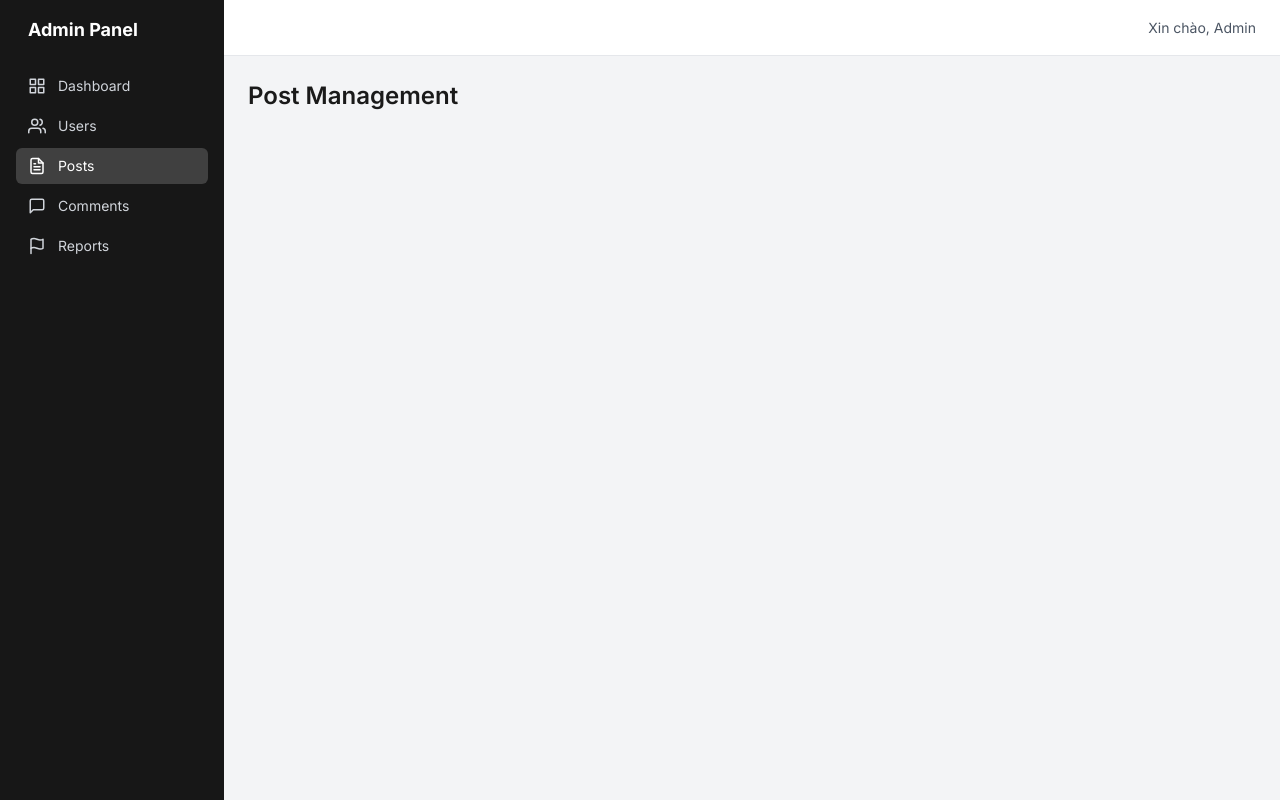
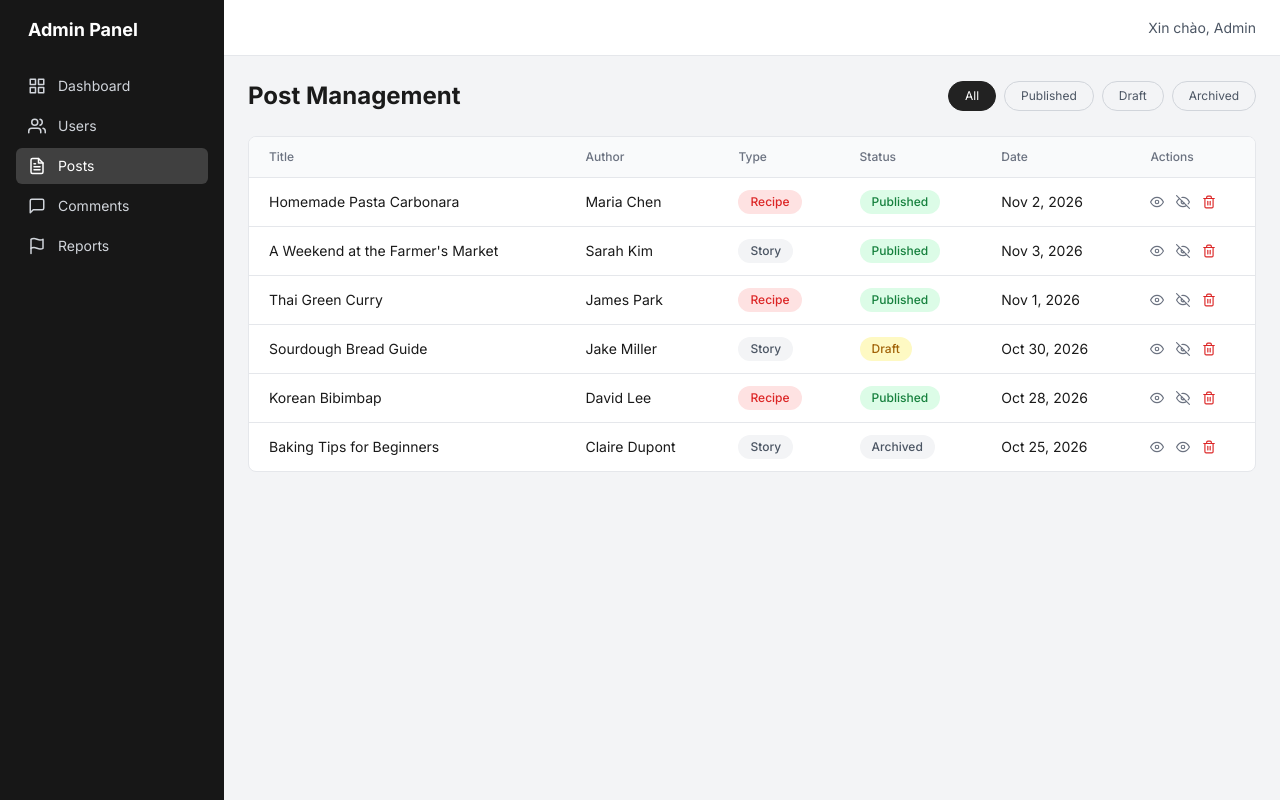
Before and after one commit to Hungichi/CookingBlog, a React (Vite) app in the folder frontend/: page /admin/posts in a window 1280 px wide. Built offline with nearby package versions, Linux system fonts and the light colour scheme; no server answers; the HTML template or start-up script is replaced by a standard one.

Commit message:
feat(admin): Post Management page with filter tabs (mock data)

```diff
--- /dev/null
+++ b/frontend/src/components/admin/FilterTabs.jsx
@@ -0,0 +1,23 @@
+export default function FilterTabs({ options, value, onChange }) {
+  return (
+    <div className="flex gap-2">
+      {options.map((opt) => {
+        const active = value === opt;
+        return (
+          <button
+            key={opt}
+            type="button"
+            onClick={() => onChange(opt)}
+            className={`rounded-full border px-4 py-1.5 text-xs transition-colors ${
+              active
+                ? "border-[#222] bg-[#222] text-white"
+                : "border-gray-300 text-gray-600 hover:bg-gray-100"
+            }`}
+          >
+            {opt}
+          </button>
+        );
+      })}
+    </div>
+  );
+}
--- a/frontend/src/pages/Admin/PostManagement/PostManagement.jsx
+++ b/frontend/src/pages/Admin/PostManagement/PostManagement.jsx
@@ -1,3 +1,88 @@
+import { useState } from "react";
+import { FiEye, FiEyeOff, FiTrash2 } from "react-icons/fi";
+import DataTable from "../../../components/admin/DataTable";
+import StatusBadge from "../../../components/admin/StatusBadge";
+import FilterTabs from "../../../components/admin/FilterTabs";
+import { mockPosts } from "./mockPosts";
+
+const TABS = ["All", "Published", "Draft", "Archived"];
+
+// Màu cho StatusBadge (green / yellow / red / gray)
+const statusColor = { Published: "green", Draft: "yellow", Archived: "gray" };
+const typeColor = { Recipe: "red", Story: "gray" };
+
 export default function PostManagement() {
-  return <h1 className="text-2xl font-semibold">Post Management</h1>;
+  const [posts, setPosts] = useState(mockPosts);
+  const [tab, setTab] = useState("All");
+
+  const filtered = tab === "All" ? posts : posts.filter((p) => p.status === tab);
+
+  // Ẩn bài = chuyển sang Archived; bấm lần nữa để hiện lại (Published)
+  const toggleHidden = (id) => {
+    setPosts((prev) =>
+      prev.map((p) =>
+        p.id === id
+          ? { ...p, status: p.status === "Archived" ? "Published" : "Archived" }
+          : p
+      )
+    );
+  };
+
+  const deletePost = (id) => {
+    if (!window.confirm("Bạn chắc chắn muốn xóa bài viết này?")) return;
+    setPosts((prev) => prev.filter((p) => p.id !== id));
+  };
+
+  const viewPost = (id) => {
+    // TODO: chuyển tới trang chi tiết bài viết khi có route, ví dụ navigate(`/posts/${id}`)
+    console.log("View post", id);
+  };
+
+  const columns = [
+    { key: "title", label: "Title" },
+    { key: "author", label: "Author" },
+    {
+      key: "type",
+      label: "Type",
+      render: (p) => <StatusBadge color={typeColor[p.type]}>{p.type}</StatusBadge>,
+    },
+    {
+      key: "status",
+      label: "Status",
+      render: (p) => <StatusBadge color={statusColor[p.status]}>{p.status}</StatusBadge>,
+    },
+    { key: "date", label: "Date" },
+    {
+      key: "actions",
+      label: "Actions",
+      render: (p) => (
+        <div className="flex items-center gap-3">
+          <button type="button" title="Xem" onClick={() => viewPost(p.id)}
+            className="text-gray-500 hover:text-gray-800">
+            <FiEye />
+          </button>
+          <button type="button" title={p.status === "Archived" ? "Hiện lại" : "Ẩn"}
+            onClick={() => toggleHidden(p.id)}
+            className="text-gray-500 hover:text-gray-800">
+            {p.status === "Archived" ? <FiEye /> : <FiEyeOff />}
+          </button>
+          <button type="button" title="Xóa" onClick={() => deletePost(p.id)}
+            className="text-red-600 hover:text-red-700">
+            <FiTrash2 />
+          </button>
+        </div>
+      ),
+    },
+  ];
+
+  return (
+    <div>
+      <div className="mb-6 flex items-center justify-between">
+        <h1 className="text-2xl font-bold">Post Management</h1>
+        <FilterTabs options={TABS} value={tab} onChange={setTab} />
+      </div>
+
+      <DataTable columns={columns} data={filtered} emptyMessage="Không có bài viết nào." />
+    </div>
+  );
 }
--- /dev/null
+++ b/frontend/src/pages/Admin/PostManagement/mockPosts.js
@@ -0,0 +1,8 @@
+export const mockPosts = [
+  { id: 1, title: "Homemade Pasta Carbonara", author: "Maria Chen", type: "Recipe", status: "Published", date: "Nov 2, 2026" },
+  { id: 2, title: "A Weekend at the Farmer's Market", author: "Sarah Kim", type: "Story", status: "Published", date: "Nov 3, 2026" },
+  { id: 3, title: "Thai Green Curry", author: "James Park", type: "Recipe", status: "Published", date: "Nov 1, 2026" },
+  { id: 4, title: "Sourdough Bread Guide", author: "Jake Miller", type: "Story", status: "Draft", date: "Oct 30, 2026" },
+  { id: 5, title: "Korean Bibimbap", author: "David Lee", type: "Recipe", status: "Published", date: "Oct 28, 2026" },
+  { id: 6, title: "Baking Tips for Beginners", author: "Claire Dupont", type: "Story", status: "Archived", date: "Oct 25, 2026" },
+];
```
